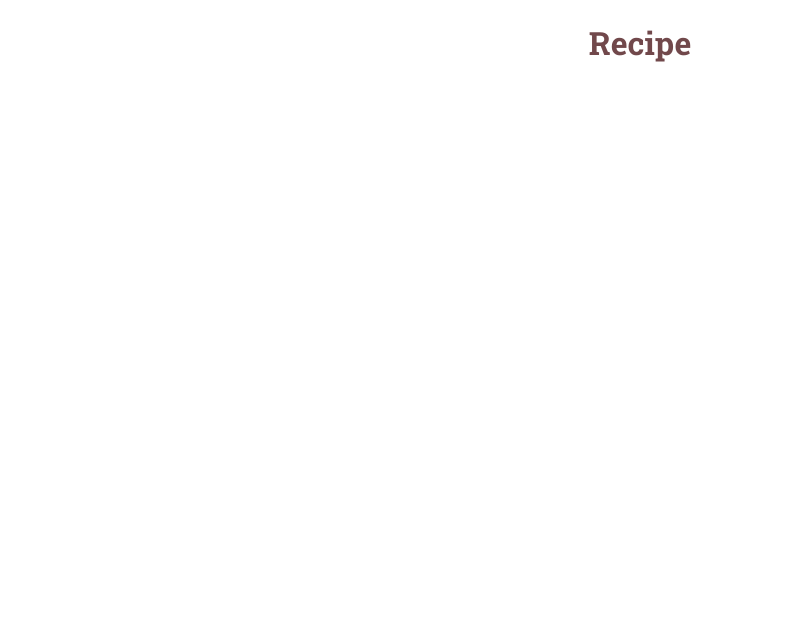
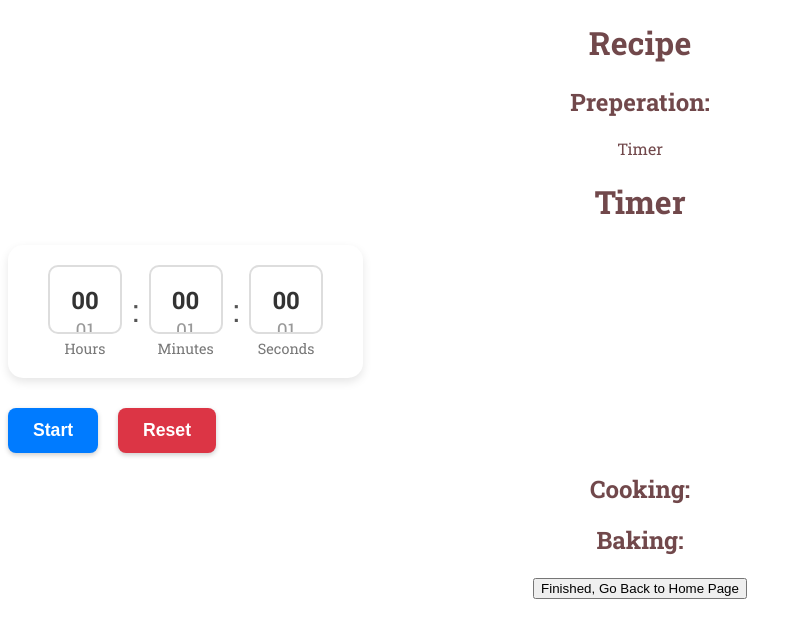
Before and after one commit to MartinoySolomon/WhatsForDinner, a React (Vite) app in the folder frontend/: page /recipe in a window 1280 px wide. Shown: the top 638 px of the page, without its empty margins (0-804 px from the left). Built offline with nearby package versions, Linux system fonts and the light colour scheme.

Commit message:
Feature: Add Timer component and integrate into Recipe screen

```diff
--- a/frontend/package.json
+++ b/frontend/package.json
@@ -16,6 +16,7 @@
   },
   "devDependencies": {
     "@eslint/js": "^9.33.0",
+    "@types/node": "^24.5.2",
     "@types/react": "^19.1.10",
     "@types/react-dom": "^19.1.7",
     "@vitejs/plugin-react": "^5.0.0",
--- a/frontend/src/components/Timer/Timer.css
+++ b/frontend/src/components/Timer/Timer.css
@@ -0,0 +1,160 @@
+/* .Timer {
+  /* display: flex;
+  flex-direction: column;
+  align-items: center;
+  justify-content: center;
+  font-family: Arial, sans-serif;
+  min-height: 100vh;
+background-color: #f0f2f5; */
+/* color: #333;} */
+
+/* .title {
+  font-size: 2.5em;
+  margin-bottom: 20px;
+  color: #555;
+  text-shadow: 1px 1px 2px rgba(0, 0, 0, 0.1);
+} */
+
+.timer-display {
+  display: flex;
+  flex-direction: column;
+  align-items: center;
+  margin-bottom: 30px;
+  background-color: #fff;
+  width: fit-content;
+  padding: 20px 40px;
+  border-radius: 15px;
+  box-shadow: 0 4px 10px rgba(0, 0, 0, 0.1);
+}
+
+.time-pickers {
+  display: flex;
+  align-items: center;
+  gap: 10px;
+}
+
+.time-picker-container {
+  display: flex;
+  flex-direction: column;
+  align-items: center;
+}
+
+.time-picker {
+  width: 70px;
+  height: 65px;
+  overflow-y: scroll;
+  scroll-snap-type: y mandatory;
+  -ms-overflow-style: none; /* IE and Edge */
+  scrollbar-width: none; /* Firefox */
+  border: 2px solid #ddd;
+  border-radius: 10px;
+  position: relative;
+  box-sizing: content-box;
+}
+
+.time-picker::-webkit-scrollbar {
+  display: none;
+}
+
+.time-item {
+  height: 30px;
+  line-height: 30px;
+  text-align: center;
+  font-size: 1.2em;
+  color: #999;
+  transition: color 0.3s, font-size 0.3s;
+  scroll-snap-align: center;
+}
+
+.time-picker::before,
+.time-picker::after {
+  content: "";
+  display: block;
+  height: 30px; /* Padding for active item to be in the center */
+}
+
+.time-item.active {
+  color: #333;
+  font-weight: bold;
+  font-size: 1.5em;
+}
+
+.time-label {
+  margin-top: 5px;
+  font-size: 0.9em;
+  color: #777;
+}
+
+.colon {
+  font-size: 2em;
+  color: #555;
+  align-self: flex-start;
+  line-height: 90px;
+}
+
+.countdown {
+  font-size: 3em;
+  font-weight: bold;
+  letter-spacing: 2px;
+  color: #007bff;
+}
+
+.countdown-item {
+  display: inline-block;
+  min-width: 60px;
+  text-align: center;
+}
+
+.controls {
+  display: flex;
+  gap: 20px;
+}
+
+.button {
+  padding: 12px 25px;
+  font-size: 1.1em;
+  font-weight: bold;
+  color: #fff;
+  background-color: #007bff;
+  border: none;
+  border-radius: 8px;
+  cursor: pointer;
+  transition: background-color 0.3s, transform 0.1s;
+  box-shadow: 0 2px 5px rgba(0, 0, 0, 0.2);
+}
+
+.button:hover {
+  background-color: #0056b3;
+}
+
+.button:active {
+  transform: scale(0.98);
+}
+
+.button.reset {
+  background-color: #dc3545;
+}
+
+.button.reset:hover {
+  background-color: #c82333;
+}
+
+.finished-message {
+  margin-top: 20px;
+  font-size: 1.5em;
+  font-weight: bold;
+  color: #28a745;
+  animation: pulse 1s infinite;
+}
+
+@keyframes pulse {
+  0% {
+    transform: scale(1);
+  }
+  50% {
+    transform: scale(1.05);
+  }
+  100% {
+    transform: scale(1);
+  }
+}
--- a/frontend/src/components/Timer/Timer.tsx
+++ b/frontend/src/components/Timer/Timer.tsx
@@ -0,0 +1,159 @@
+import React, { useState, useEffect, useRef } from "react";
+import "./Timer.css";
+
+interface TimePickerProps {
+  label: string;
+  value: number;
+  max: number;
+  onChange: (newValue: number) => void;
+}
+
+const TimePicker: React.FC<TimePickerProps> = ({
+  label,
+  value,
+  max,
+  onChange,
+}) => {
+  const scrollRef = useRef<HTMLDivElement>(null);
+  const itemHeight = 30; // Height of each time item
+
+  useEffect(() => {
+    if (scrollRef.current) {
+      scrollRef.current.scrollTop = value * itemHeight;
+    }
+  }, [value]);
+
+  const handleScroll = () => {
+    if (scrollRef.current) {
+      const { scrollTop } = scrollRef.current;
+      const newValue = Math.round(scrollTop / itemHeight);
+      if (newValue !== value) {
+        onChange(newValue);
+      }
+    }
+  };
+
+  return (
+    <div className="time-picker-container">
+      <div className="time-picker" ref={scrollRef} onScroll={handleScroll}>
+        {[...Array(max + 1).keys()].map((num) => (
+          <div
+            key={num}
+            className={`time-item ${num === value ? "active" : ""}`}
+          >
+            {String(num).padStart(2, "0")}
+          </div>
+        ))}
+      </div>
+      <span className="time-label">{label}</span>
+    </div>
+  );
+};
+
+const Timer: React.FC = () => {
+  const [hours, setHours] = useState<number>(0);
+  const [minutes, setMinutes] = useState<number>(0);
+  const [seconds, setSeconds] = useState<number>(0);
+  const [isRunning, setIsRunning] = useState<boolean>(false);
+  const [isFinished, setIsFinished] = useState<boolean>(false);
+  const [totalSeconds, setTotalSeconds] = useState<number>(0);
+
+  useEffect(() => {
+    let interval: NodeJS.Timeout | null = null;
+    if (isRunning && totalSeconds > 0) {
+      interval = setInterval(() => {
+        setTotalSeconds((prevTotalSeconds) => prevTotalSeconds - 1);
+      }, 1000);
+    } else if (totalSeconds === 0 && isRunning) {
+      setIsRunning(false);
+      setIsFinished(true);
+      if (interval) clearInterval(interval);
+    }
+    return () => {
+      if (interval) clearInterval(interval);
+    };
+  }, [isRunning, totalSeconds]);
+
+  useEffect(() => {
+    const h = Math.floor(totalSeconds / 3600);
+    const m = Math.floor((totalSeconds % 3600) / 60);
+    const s = totalSeconds % 60;
+    setHours(h);
+    setMinutes(m);
+    setSeconds(s);
+  }, [totalSeconds]);
+
+  const handleStart = () => {
+    if (hours === 0 && minutes === 0 && seconds === 0) return;
+    setTotalSeconds(hours * 3600 + minutes * 60 + seconds);
+    setIsRunning(true);
+    setIsFinished(false);
+  };
+
+  const handleReset = () => {
+    setIsRunning(false);
+    setIsFinished(false);
+    setHours(0);
+    setMinutes(0);
+    setSeconds(0);
+    setTotalSeconds(0);
+  };
+
+  return (
+    <div className="Timer">
+      <h1 className="title">Timer </h1>
+      <div className="timer-display">
+        {isRunning || isFinished ? (
+          <div className="countdown">
+            <span className="countdown-item">
+              {String(hours).padStart(2, "0")}:
+            </span>
+            <span className="countdown-item">
+              {String(minutes).padStart(2, "0")}:
+            </span>
+            <span className="countdown-item">
+              {String(seconds).padStart(2, "0")}
+            </span>
+          </div>
+        ) : (
+          <div className="time-pickers">
+            <TimePicker
+              label="Hours"
+              value={hours}
+              max={23}
+              onChange={setHours}
+            />
+            <span className="colon">:</span>
+            <TimePicker
+              label="Minutes"
+              value={minutes}
+              max={59}
+              onChange={setMinutes}
+            />
+            <span className="colon">:</span>
+            <TimePicker
+              label="Seconds"
+              value={seconds}
+              max={59}
+              onChange={setSeconds}
+            />
+          </div>
+        )}
+      </div>
+      <div className="controls">
+        <button
+          className="button"
+          onClick={isRunning ? () => setIsRunning(false) : handleStart}
+        >
+          {isRunning ? "Pause" : "Start"}
+        </button>
+        <button className="button reset" onClick={handleReset}>
+          Reset
+        </button>
+      </div>
+      {isFinished && <div className="finished-message">Time's up! 🎉</div>}
+    </div>
+  );
+};
+
+export default Timer;
--- a/frontend/src/screens/Recipe/Recipe.tsx
+++ b/frontend/src/screens/Recipe/Recipe.tsx
@@ -1,9 +1,19 @@
 import "./Recipe.css";
+import Timer from "../../components/Timer/Timer";
+import useRecipe from "../../hooks/useRecipe";
+
 export default function Recipe() {
   return (
     <>
       <div>
         <h1>Recipe</h1>
+        <h2>Preperation:</h2>
+        <useRecipe />
+        <div>Timer</div>
+        <Timer />
+        <h2>Cooking:</h2>
+        <h2>Baking:</h2>
+        <button>Finished, Go Back to Home Page</button>
       </div>
     </>
   );
--- a/frontend/src/screens/Result/Result.tsx
+++ b/frontend/src/screens/Result/Result.tsx
@@ -10,10 +10,7 @@ export default function Result() {
         {recipe && (
           <div>
             <h2>{recipe.name}</h2>
-						<img
-							src={recipe.imageUrl}
-							alt={recipe.name}
-						/>
+            <img src={recipe.imageUrl} alt={recipe.name} />
             <p>{recipe.description}</p>
             <p>
               {recipe.ingredients.map((ingredient, index) => (
```
Also changed, not shown: frontend/src/screens/Home/Home.tsx (+3 -11 lines), 1 other file (tests, documents, lock files or other folders). Lines whose indentation alone changed are shown as unchanged.
